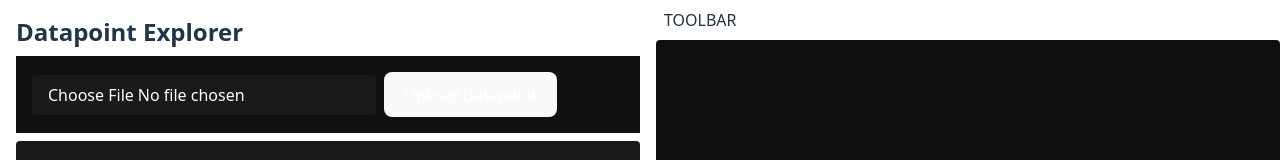
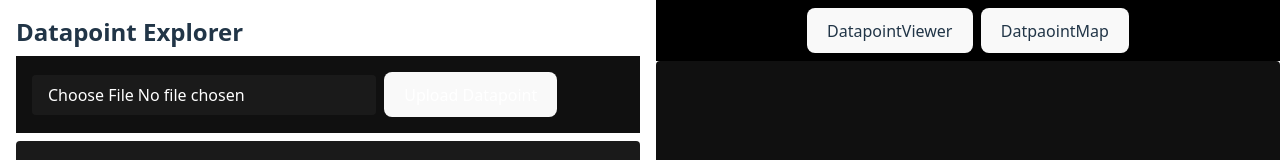
Before and after one commit to aeskerminen/openosint, a React (Vite) app in the folder openosint-frontend/: page / in a window 1280 px wide. Shown: the top 160 px of the page. Built offline with nearby package versions, Linux system fonts and the light colour scheme; no server answers.

Commit message:
add quick toolbar component

```diff
--- a/openosint-frontend/src/App.tsx
+++ b/openosint-frontend/src/App.tsx
@@ -10,6 +10,9 @@ const App = () => {
     null
   );
 
+  const views = [{ name: "DatapointViewer" }, { name: "DatpaointMap" }];
+  const [currentView, setCurrentView] = useState<string>(views[0].name);
+
   return (
     <div className="flex flex-row h-full w-full">
       <DataPointExplorer
@@ -17,10 +20,17 @@ const App = () => {
         setSelectedDatapoint={setSelectedDatapoint}
       ></DataPointExplorer>
       <div className="flex-1 h-full flex flex-col max-h-full max-w-full">
-        <div id="problem" className="flex-1 flex flex-col max-w-full max-h-full">
-          <Toolbar></Toolbar>
-          <DatapointViewer datapointId={selectedDatapoint?._id} />
-          {false && <DatapointMap datapointId={selectedDatapoint?._id} />}
+        <div
+          id="problem"
+          className="flex-1 flex flex-col max-w-full max-h-full"
+        >
+          <Toolbar views={views} setCurrentView={setCurrentView}></Toolbar>
+          {currentView === views[0].name && (
+            <DatapointViewer datapointId={selectedDatapoint?._id} />
+          )}
+          {currentView === views[1].name && (
+            <DatapointMap datapointId={selectedDatapoint?._id} />
+          )}
         </div>
       </div>
     </div>
--- a/openosint-frontend/src/features/toolbar/Toolbar.tsx
+++ b/openosint-frontend/src/features/toolbar/Toolbar.tsx
@@ -1,7 +1,19 @@
-const Toolbar = () => {
+import type React from "react";
+
+interface ToolbarProps {
+    views: Array<Object>,
+    setCurrentView: (input : string) => void
+}
+
+
+const Toolbar : React.FC<ToolbarProps> = ({views, setCurrentView}) => {
     return(
-        <div className="p-2">
-            TOOLBAR
+        <div className="p-2 flex flex-row gap-2 bg-black justify-center">
+            {views.map((view) => {
+                return(
+                    <button onClick={() => {setCurrentView(view.name)}} className="p-2 bg-[#181818]">{view.name}</button>
+                )
+            })}
         </div>
     )
 };
```
